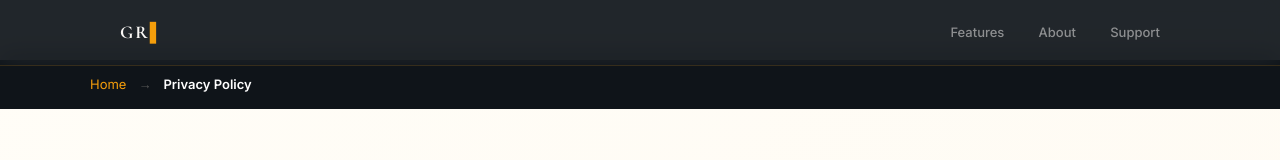
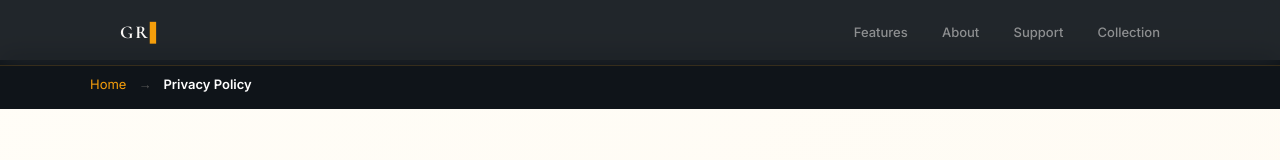
Before and after one commit to hugopthomas-lgtm/granteditor.app, a plain HTML site: page privacy.html in a window 1280 px wide. Shown: the top 160 px of the page. Drawn offline with nearby package versions, Linux system fonts and the light colour scheme.

Commit message:
Add Collection link to support & privacy nav
Co-Authored-By: Claude Opus 4.6 <noreply@anthropic.com>

```diff
--- a/privacy.html
+++ b/privacy.html
@@ -426,6 +426,7 @@
         <a href="index.html#features">Features</a>
         <a href="about.html">About</a>
         <a href="support.html">Support</a>
+        <a href="collection.html">Collection</a>
       </nav>
     </div>
   </header>
```
Also changed, not shown: support.html (+1 -0 lines).
